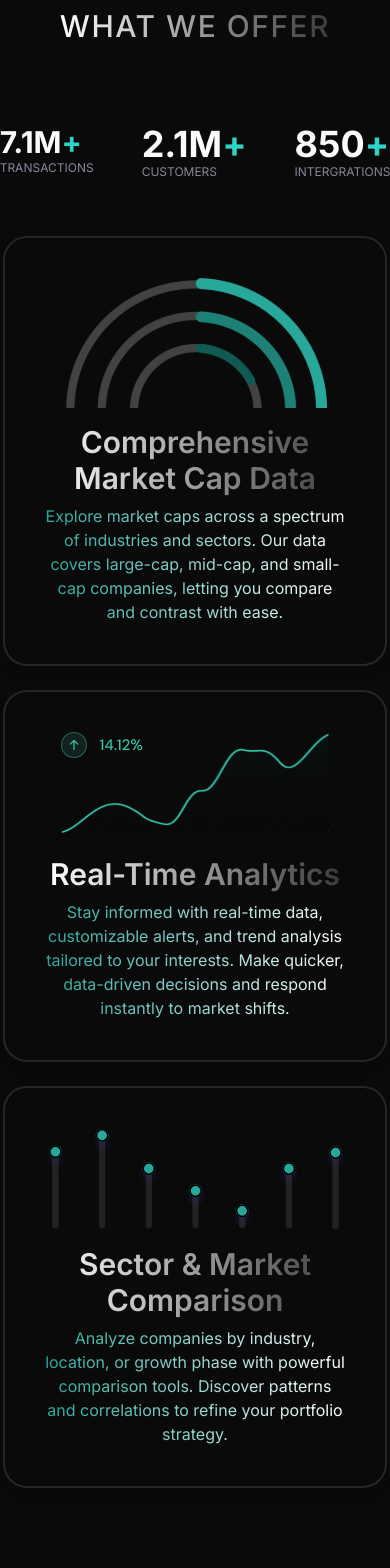
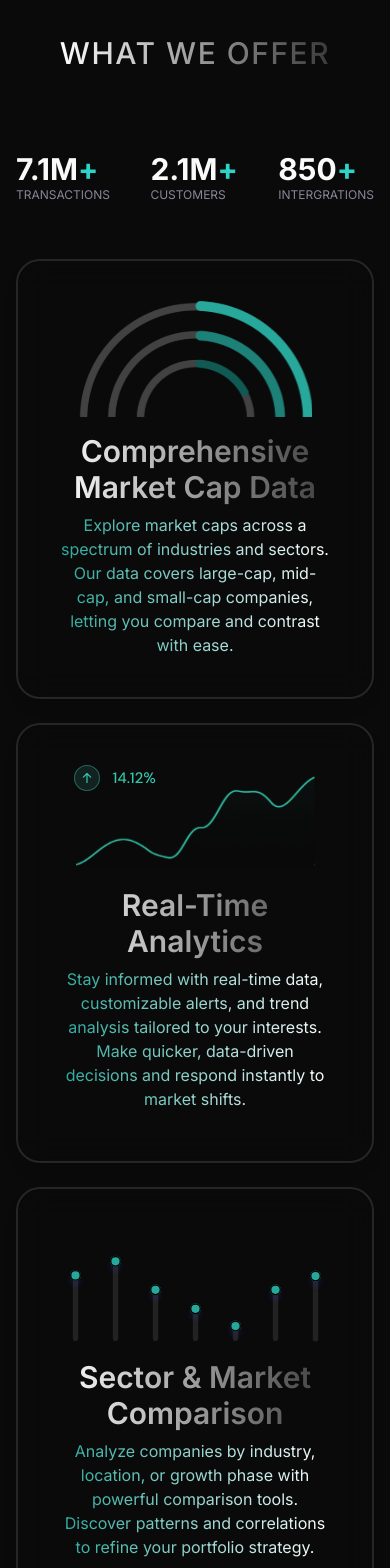
Before and after one commit to gmelisaguclu/pmc_landing, a Next.js app: page / in a window 390 px wide. Shown: the part 940-2508 px from the top of the page. Built offline with nearby package versions, Linux system fonts and the light colour scheme.

Commit message:
init:responsive-card

```diff
--- a/src/app/components/Image/Chart1.tsx
+++ b/src/app/components/Image/Chart1.tsx
@@ -4,8 +4,7 @@ export default function Chart1() {
   return (
     <div>
       <svg
-        width="263"
-        height="130"
+        className="w-full h-auto max-w-[236px] max-h-[116px]"
         viewBox="0 0 263 130"
         fill="none"
         xmlns="http://www.w3.org/2000/svg"
--- a/src/app/components/Image/Chart2.tsx
+++ b/src/app/components/Image/Chart2.tsx
@@ -4,8 +4,7 @@ export default function Chart2() {
   return (
     <div>
       <svg
-        width="267"
-        height="108"
+        className="w-full h-auto max-w-[239px] max-h-[97px]"
         viewBox="0 0 267 108"
         fill="none"
         xmlns="http://www.w3.org/2000/svg"
--- a/src/app/components/Image/Chart3.tsx
+++ b/src/app/components/Image/Chart3.tsx
@@ -4,8 +4,7 @@ export default function Chart3() {
   return (
     <div>
       <svg
-        width="307"
-        height="102"
+        className="w-full h-auto max-w-[263px] max-h-[90px]"
         viewBox="0 0 307 102"
         fill="none"
         xmlns="http://www.w3.org/2000/svg"
--- a/src/app/components/main/section2/Card.tsx
+++ b/src/app/components/main/section2/Card.tsx
@@ -9,7 +9,7 @@ const Card = () => {
   return (
     <div className="grid grid-cols-1 lg:grid-cols-3 gap-6 mt-14 w-full">
       {/* Card 1 */}
-      <div className="flex flex-col items-center justify-center backdrop-blur-lg backdrop-filter p-10 shadow-lg max-w-sm border-2 rounded-3xl mx-auto w-full">
+      <div className="flex flex-col items-center justify-center backdrop-blur-lg backdrop-filter p-10 shadow-lg w-full max-w-[380px] h-[440px] border-2 rounded-3xl mx-auto">
         <div className="mb-4">
           <Chart1 />
         </div>
@@ -24,7 +24,7 @@ const Card = () => {
       </div>
 
       {/* Card 2 */}
-      <div className="relative flex flex-col items-center justify-center backdrop-blur-lg backdrop-filter text-white p-10 shadow-lg max-w-sm border-2 rounded-3xl mx-auto w-full">
+      <div className="relative flex flex-col items-center justify-center backdrop-blur-lg backdrop-filter text-white p-10 shadow-lg w-full max-w-[380px] h-[440px] border-2 rounded-3xl mx-auto">
         <div className="absolute top-3 left-3 pt-7 pl-11 flex items-center gap-3">
           <Section2arrow />
           <Section2rate />
@@ -44,7 +44,7 @@ const Card = () => {
       </div>
 
       {/* Card 3 */}
-      <div className="flex flex-col items-center justify-center backdrop-blur-lg backdrop-filter text-white p-10 shadow-lg max-w-sm border-2 rounded-3xl mx-auto w-full">
+      <div className="flex flex-col items-center justify-center backdrop-blur-lg backdrop-filter text-white p-10 shadow-lg w-full max-w-[380px] h-[440px] border-2 rounded-3xl mx-auto">
         <div className="mb-4">
           <Chart3 />
         </div>
--- a/src/app/components/main/section2/Section2.tsx
+++ b/src/app/components/main/section2/Section2.tsx
@@ -8,23 +8,23 @@ const Section2 = () => {
         <div className="font-bold  text-5xl max-md:text-3xl max-md:mt-44 max-md:font-medium max-md:tracking-wider mt-36	bg-gradient-to-r from-white to-[#FFFFFF33] bg-clip-text text-transparent leading-8  ">
           WHAT WE OFFER
         </div>
-        <div className="flex gap-12 mt-36 max-md:mt-6 ">
+        <div className="flex items-center justify-between max-md:w-full md:gap-12 mt-36 max-md:mt-6 ">
           <div>
-            <div className="flex font-bold text-3xl max-md:text-3xl ">
+            <div className="flex font-bold text-3xl  ">
               <div>7.1M</div>
               <div className="text-[#2ED3C7]">+</div>
             </div>
             <div className="text-[#898698] text-xs">TRANSACTIONS</div>
           </div>
           <div>
-            <div className="flex font-bold text-3xl max-md:text-4xl">
+            <div className="flex font-bold text-3xl ">
               <div>2.1M</div>
               <div className="text-[#2ED3C7]">+</div>
             </div>
             <div className="text-[#898698] text-xs">CUSTOMERS</div>
           </div>
           <div>
-            <div className="flex font-bold text-3xl max-md:text-4xl">
+            <div className="flex font-bold text-3xl ">
               <div>850</div>
               <div className="text-[#2ED3C7]">+</div>
             </div>
--- a/src/app/components/main/section3/Section3.tsx
+++ b/src/app/components/main/section3/Section3.tsx
@@ -41,11 +41,11 @@ export default function FAQAccordion() {
   const [openIndex, setOpenIndex] = useState<number | null>(null);
 
   return (
-    <div className=" mt-36 bg-black text-white py-16 ">
+    <div className="mt-36 bg-black text-white py-16">
       <div className="max-w-[1200px] mx-auto px-4">
         <h1 className="text-5xl font-bold text-center mb-16">FAQ's</h1>
 
-        <div className="border border-zinc-800">
+        <div className="border-y border-zinc-800 md:border">
           {faqs.map((faq, index) => (
             <div key={faq.id} className="relative">
               <button
@@ -60,12 +60,12 @@ export default function FAQAccordion() {
                 </div>
 
                 {/* Question cell */}
-                <div className="flex-1 py-6 px-6 flex items-center">
-                  <span className="text-base">{faq.question}</span>
+                <div className="flex-1 py-6 px-6 flex items-center ">
+                  <span className="text-base ">{faq.question}</span>
                 </div>
 
                 {/* Plus icon cell */}
-                <div className="w-16 py-6 px-3 flex items-center justify-center border-l border-zinc-800">
+                <div className="w-16 py-6 px-3 flex items-center justify-center border-l border-zinc-800 max-md:hidden">
                   <Plus
                     className={`h-5 w-5 transition-transform duration-200 ${
                       openIndex === index ? "rotate-45" : ""
--- a/src/app/layout.tsx
+++ b/src/app/layout.tsx
@@ -41,7 +41,9 @@ export default function RootLayout({
             <Navbar />
             {/* Body ve Footer max genişlikte */}
             <div className="flex-grow mx-auto w-full max-w-[1311px]">
-              <main className={`flex-grow ${inter.className}`}>{children}</main>
+              <main className={`flex-grow px-4 ${inter.className}`}>
+                {children}
+              </main>
               <Footer />
             </div>
           </div>
```
